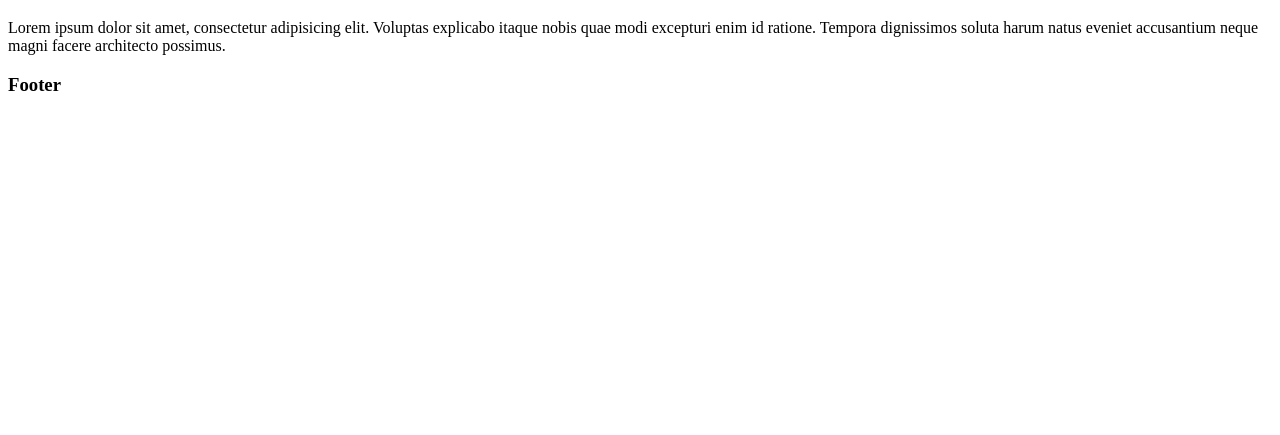
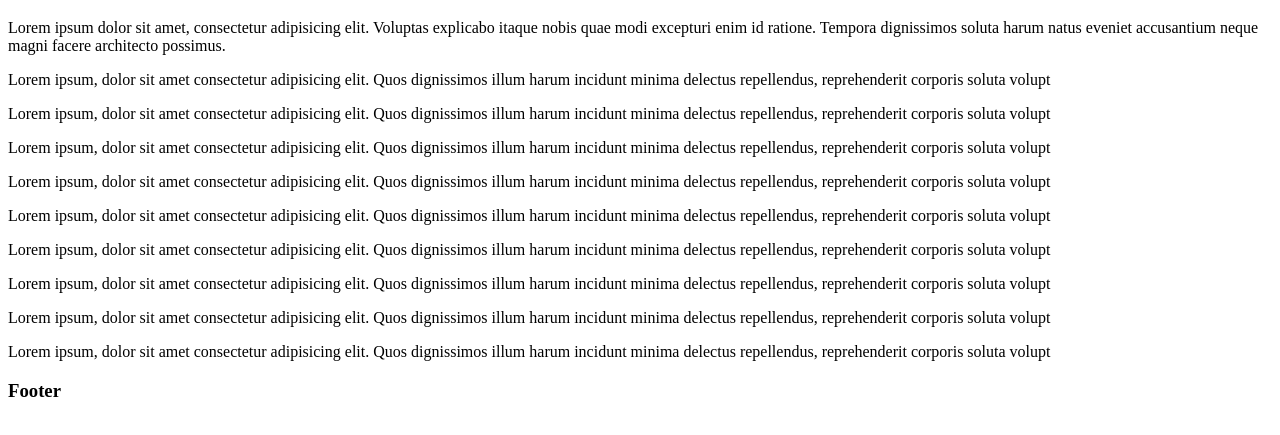
Before and after one commit to dfernandezfb/git-test, a plain HTML site: page index.html in a window 1280 px wide. Shown: the part 61-496 px from the top of the page. Drawn offline with Linux system fonts and the light colour scheme.

Commit message:
muchos cambios

```diff
--- a/index.html
+++ b/index.html
@@ -11,6 +11,35 @@
     <h1>Test</h1>
     <p>Lorem ipsum dolor sit amet, consectetur adipisicing elit. Voluptas explicabo itaque nobis quae modi excepturi enim id ratione. Tempora dignissimos soluta harum natus eveniet accusantium neque magni facere architecto possimus.</p>
   </header>
+  <main>
+    <p>
+      Lorem ipsum, dolor sit amet consectetur adipisicing elit. Quos dignissimos illum harum incidunt minima delectus repellendus, reprehenderit corporis soluta volupt
+    </p>
+    <p>
+      Lorem ipsum, dolor sit amet consectetur adipisicing elit. Quos dignissimos illum harum incidunt minima delectus repellendus, reprehenderit corporis soluta volupt
+    </p>
+    <p>
+      Lorem ipsum, dolor sit amet consectetur adipisicing elit. Quos dignissimos illum harum incidunt minima delectus repellendus, reprehenderit corporis soluta volupt
+    </p>
+    <p>
+      Lorem ipsum, dolor sit amet consectetur adipisicing elit. Quos dignissimos illum harum incidunt minima delectus repellendus, reprehenderit corporis soluta volupt
+    </p>
+    <p>
+      Lorem ipsum, dolor sit amet consectetur adipisicing elit. Quos dignissimos illum harum incidunt minima delectus repellendus, reprehenderit corporis soluta volupt
+    </p>
+    <p>
+      Lorem ipsum, dolor sit amet consectetur adipisicing elit. Quos dignissimos illum harum incidunt minima delectus repellendus, reprehenderit corporis soluta volupt
+    </p>
+    <p>
+      Lorem ipsum, dolor sit amet consectetur adipisicing elit. Quos dignissimos illum harum incidunt minima delectus repellendus, reprehenderit corporis soluta volupt
+    </p>
+    <p>
+      Lorem ipsum, dolor sit amet consectetur adipisicing elit. Quos dignissimos illum harum incidunt minima delectus repellendus, reprehenderit corporis soluta volupt
+    </p>
+    <p>
+      Lorem ipsum, dolor sit amet consectetur adipisicing elit. Quos dignissimos illum harum incidunt minima delectus repellendus, reprehenderit corporis soluta volupt
+    </p>
+  </main>
 
   <footer>
     <h3>Footer</h3>
```
